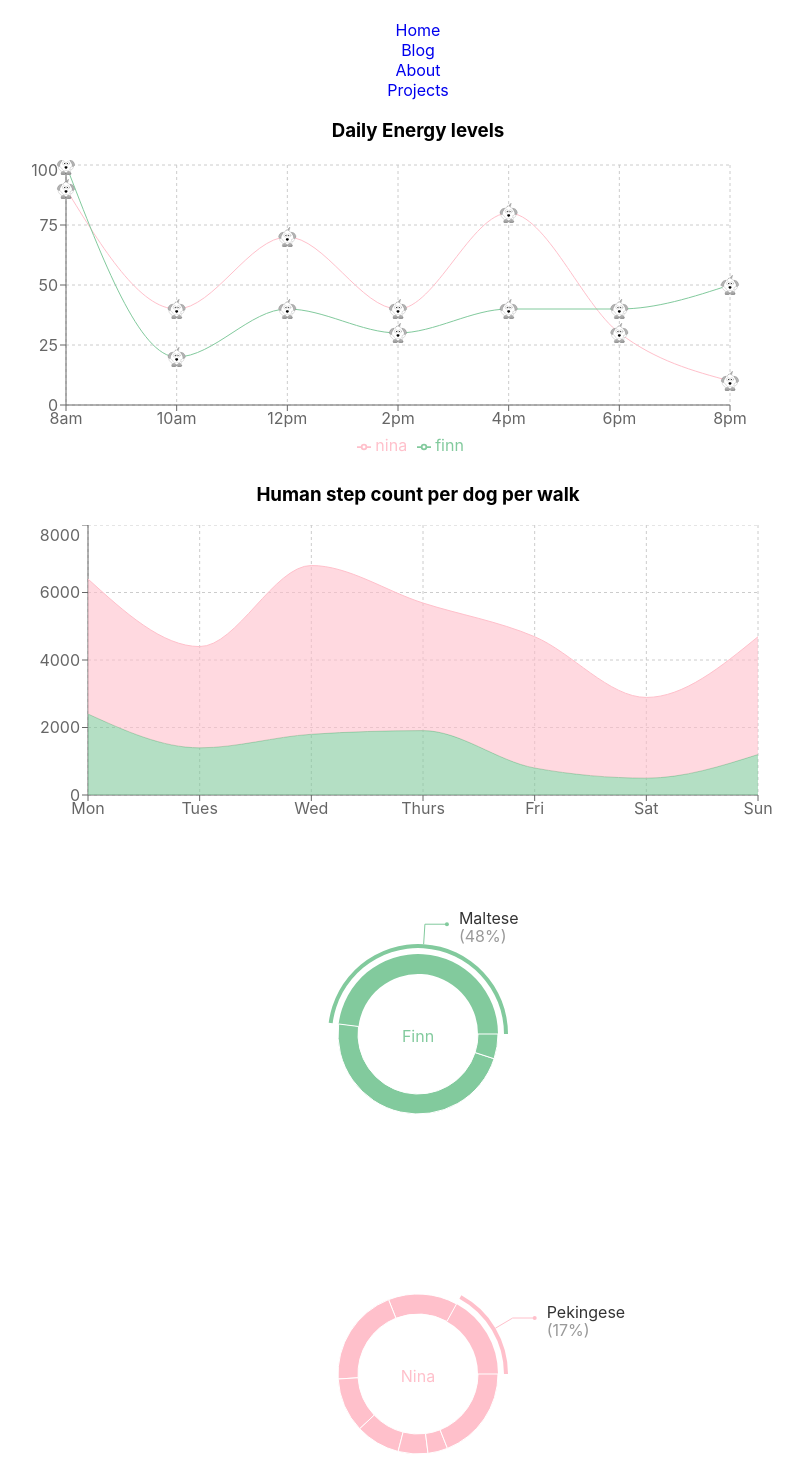
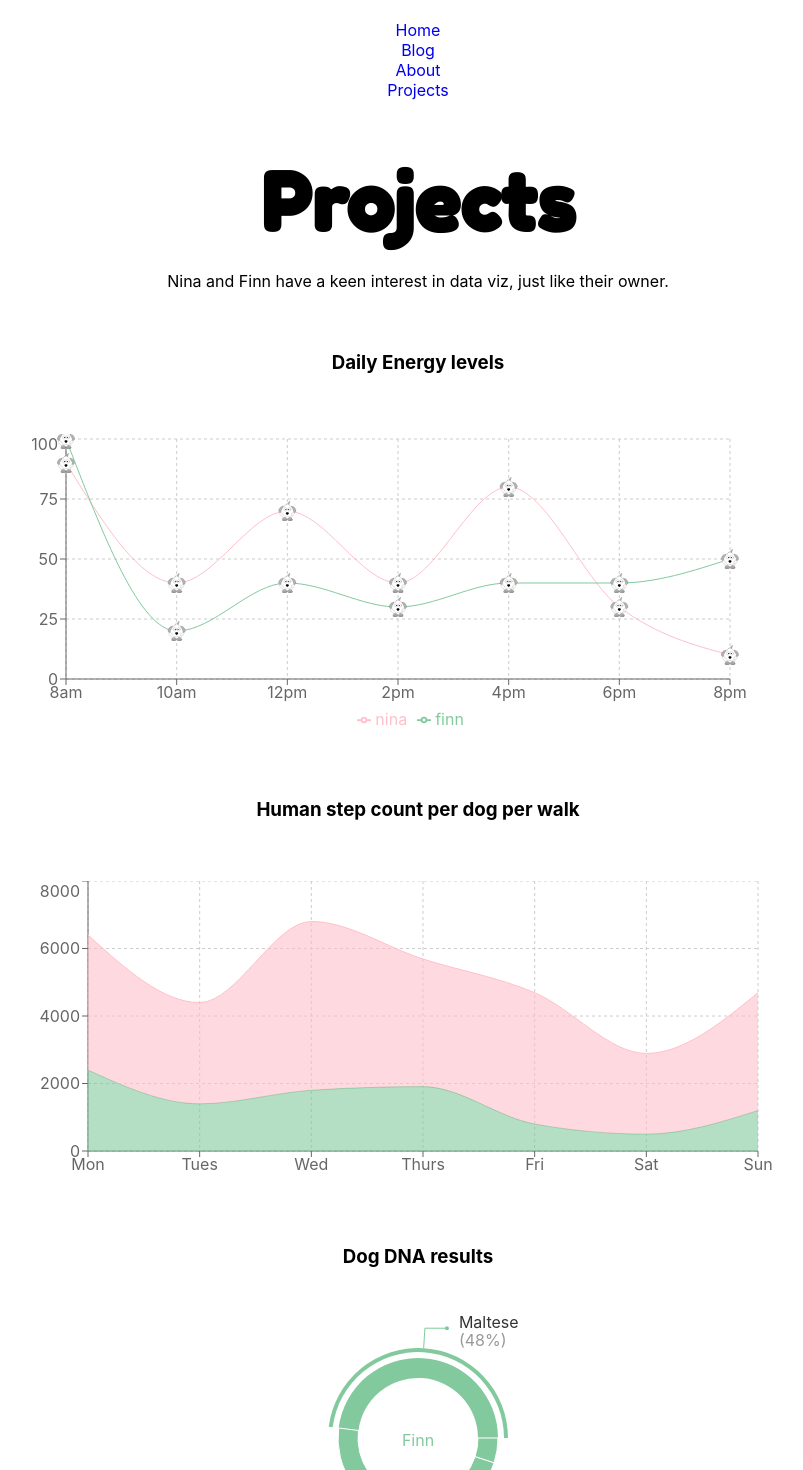
Before and after one commit to WDI-SEA/react-router-portfolio, a React (Create React App) app: page /projects in a window 1280 px wide. Shown: the top 1470 px of the page, without its empty margins (222-1025 px from the left). Built offline with nearby package versions, Linux system fonts and the light colour scheme.

Commit message:
additional refactoring

```diff
--- a/src/App.css
+++ b/src/App.css
@@ -17,6 +17,15 @@ img {
 h1 {
   font-size: 80px;
   font-family: 'Fredoka One', cursive;
+  margin-bottom: 20px;
+}
+
+h3 {
+  margin: 60px 0;
+}
+
+.dna-header {
+  margin-bottom: 0px;
 }
 
 ul {
--- a/src/components/pages/Projects.js
+++ b/src/components/pages/Projects.js
@@ -9,8 +9,13 @@ export default function Projects() {
 
   return (
       <div>
+        <h1>Projects</h1>
+        <p>Nina and Finn have a keen interest in data viz, just like their owner.</p>
+        <h3>Daily Energy levels</h3>
         <LineChart1 />
+        <h3>Human step count per dog per walk</h3>
         <AreaChart1 />
+        <h3 className="dna-header">Dog DNA results</h3>
         <PieChart1 />
         <PieChart2 />
       </div>
--- a/src/components/partials/AreaChart1.js
+++ b/src/components/partials/AreaChart1.js
@@ -52,7 +52,6 @@ export default function AreaChart1() {
   return (
       <div>
           <div className="area-chart" style={{ width: '100%', height: 300 }}>
-          <h3>Human step count per dog per walk</h3>
               <ResponsiveContainer>
                 <AreaChart
                   width={1300}
--- a/src/components/partials/LineChart1.js
+++ b/src/components/partials/LineChart1.js
@@ -89,7 +89,6 @@ export default function LineChart1() {
 
   return (
     <div className="line-chart" style={{ width: '80%', height: 300 }}>
-        <h3>Daily Energy levels</h3>
         <ResponsiveContainer>
             <LineChart
             width={1000}
--- a/src/components/partials/PieChart1.js
+++ b/src/components/partials/PieChart1.js
@@ -105,7 +105,7 @@ export default function PieChart1() {
                     activeShape={renderActiveShape}
                     data={data2}
                     // cx={200}
-                    cy={200}
+                    // cy={200}
                     innerRadius={60}
                     outerRadius={80}
                     fill="#82ca9d"
--- a/src/components/partials/PieChart2.js
+++ b/src/components/partials/PieChart2.js
@@ -110,7 +110,7 @@ export default function PieChart2() {
                     activeShape={renderActiveShape}
                     data={data3}
                     // cx={200}
-                    cy={200}
+                    // cy={200}
                     innerRadius={60}
                     outerRadius={80}
                     fill="#FFC0CB"
```
